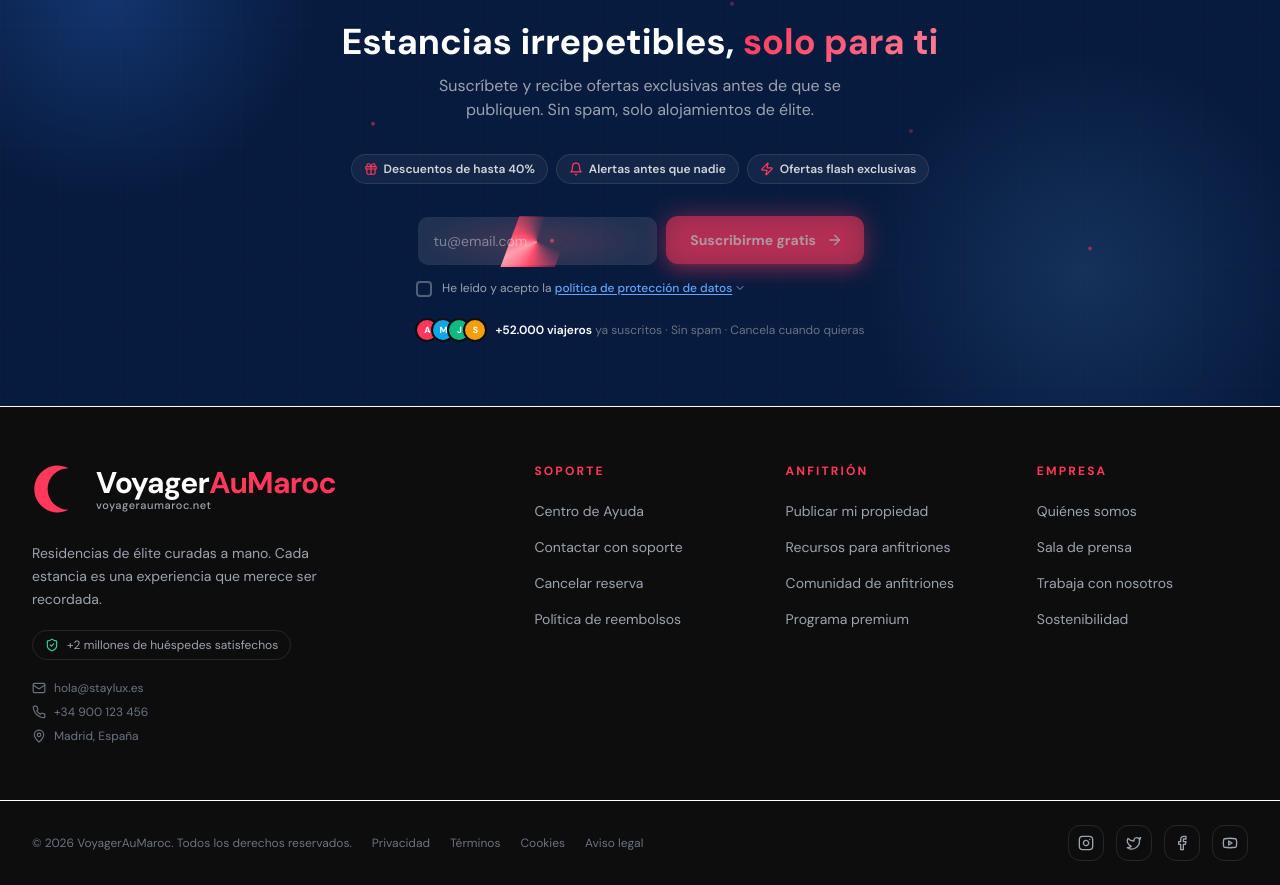
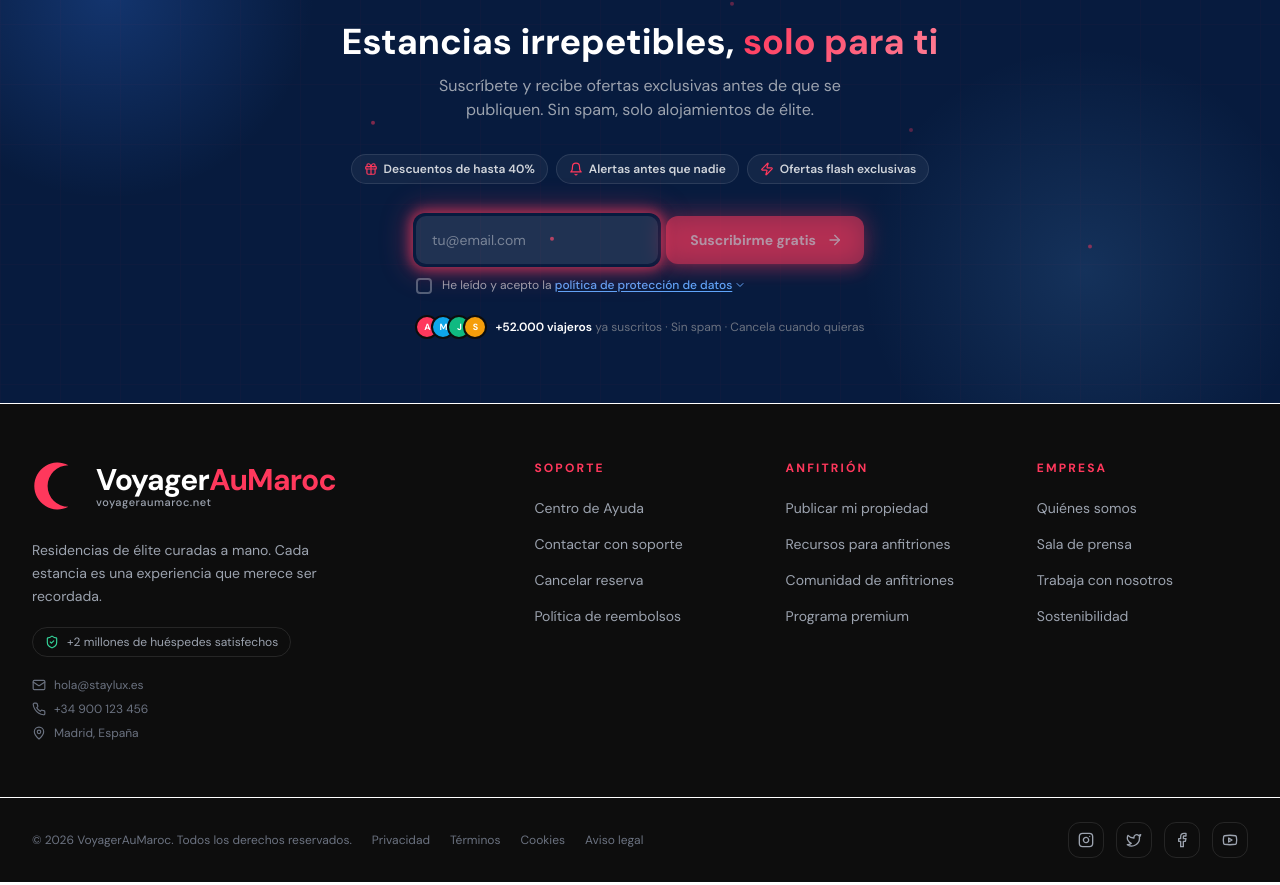
Before and after one commit to Pecholobo53/app-airbnb-frontend_1, a Next.js app: page / in a window 1280 px wide. Shown: the part 7064-7949 px from the top of the page. Built offline with nearby package versions, Linux system fonts and the light colour scheme; no server answers.

Commit message:
style: replace spinning fan effect with red glow pulse on subscribe input
Swap conic-gradient rotating border for a smooth red box-shadow
glow that pulses around the email input box.

Co-Authored-By: Claude Sonnet 4.6 <noreply@anthropic.com>

```diff
--- a/components/Footer.tsx
+++ b/components/Footer.tsx
@@ -255,27 +255,17 @@ export default function Footer() {
                 >
                   {/* Fila: input + botón */}
                   <div className="flex flex-col sm:flex-row gap-2">
-                    {/* Input con borde cónico giratorio */}
-                    <div className="relative flex-1 p-[1.5px] rounded-xl overflow-hidden">
-                      {/* Conic gradient giratorio — crea el borde animado */}
+                    {/* Input con glow rojo pulsante */}
+                    <div className="relative flex-1 rounded-xl">
+                      {/* Glow rojo pulsante alrededor del input */}
                       <motion.div
-                        className="absolute inset-0 rounded-xl"
+                        className="absolute -inset-[3px] rounded-xl pointer-events-none"
                         style={{
-                          background:
-                            'conic-gradient(from 0deg at 50% 50%, rgba(255,56,92,0) 0deg, rgba(255,56,92,0.5) 45deg, #FF385C 90deg, #ff9eb0 135deg, #FF385C 180deg, rgba(255,56,92,0.5) 225deg, rgba(255,56,92,0) 270deg, rgba(255,56,92,0) 360deg)',
+                          background: 'transparent',
+                          boxShadow: '0 0 12px 3px rgba(255,56,92,0.6), 0 0 28px 6px rgba(255,56,92,0.3)',
                         }}
-                        animate={{ rotate: 360 }}
-                        transition={{ duration: 3, repeat: Infinity, ease: 'linear' }}
-                      />
-                      {/* Glow exterior pulsante */}
-                      <motion.div
-                        className="absolute -inset-1 rounded-xl pointer-events-none"
-                        style={{
-                          background: 'radial-gradient(ellipse at center, rgba(255,56,92,0.25) 0%, transparent 70%)',
-                          filter: 'blur(8px)',
-                        }}
-                        animate={{ opacity: [0.5, 1, 0.5] }}
-                        transition={{ duration: 2.5, repeat: Infinity, ease: 'easeInOut' }}
+                        animate={{ opacity: [0.6, 1, 0.6] }}
+                        transition={{ duration: 2, repeat: Infinity, ease: 'easeInOut' }}
                       />
                       {/* Fondo del input */}
                       <div className="relative rounded-[10px] overflow-hidden bg-white/10">
```
